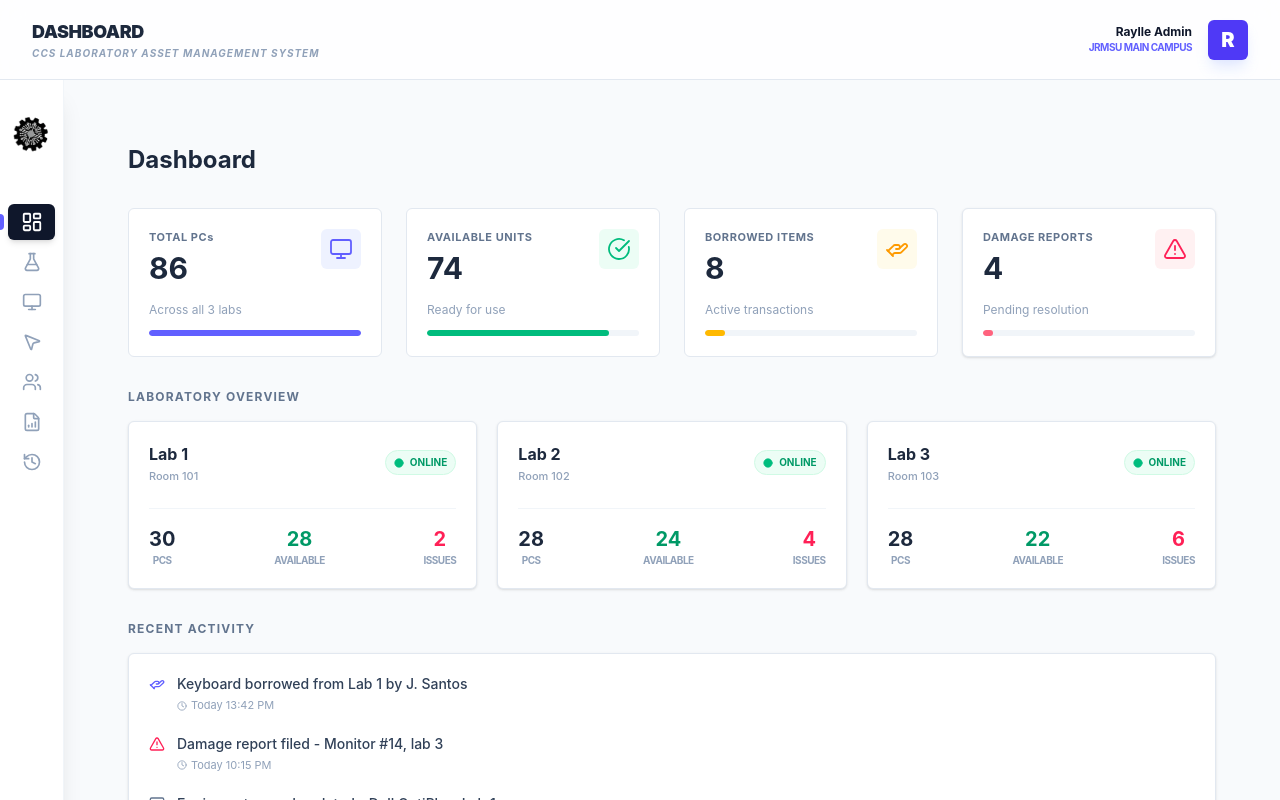
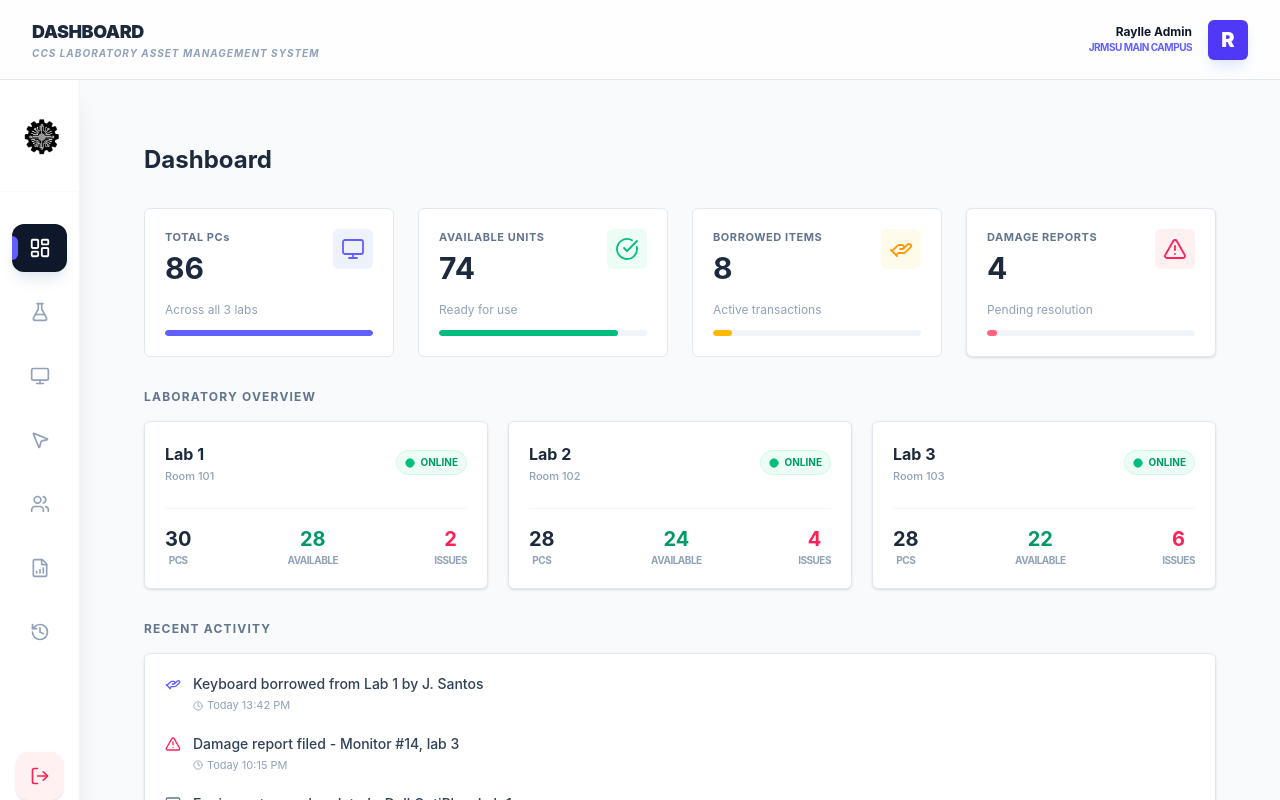
Before and after one commit to crisdanoy9-art/clams, a React (Vite) app in the folder frontend/: page / in a window 1280 px wide. Shown: the top 800 px of the page. Built offline with nearby package versions, Linux system fonts and the light colour scheme.

Commit message:
ako ng gibalik ang nausob

```diff
--- a/frontend/src/components/Sidebar.tsx
+++ b/frontend/src/components/Sidebar.tsx
@@ -9,7 +9,6 @@ import {
   Users,
   History,
   LogOut,
-  Package,
   FileBarChart,
 } from "lucide-react";
 
@@ -20,6 +19,39 @@ interface SidebarProps {
   expanded: boolean;
   onExpandChange: (expanded: boolean) => void;
 }
+
+const NavItem: React.FC<{
+  icon: React.ReactNode;
+  label: string;
+  isActive: boolean;
+  isExpanded: boolean;
+  onClick: () => void;
+}> = ({ icon, label, isActive, isExpanded, onClick }) => (
+  <button
+    onClick={onClick}
+    className={`relative w-full flex items-center rounded-xl transition-all duration-300 group ${
+      isExpanded ? "gap-4 px-4 py-3.5 justify-start" : "justify-center py-3.5"
+    } ${
+      isActive
+        ? "bg-slate-900 text-white shadow-lg shadow-slate-200"
+        : "text-slate-400 hover:bg-slate-50 hover:text-slate-900"
+    }`}
+  >
+    <div
+      className={`shrink-0 transition-transform duration-300 ${isActive ? "scale-110" : "group-hover:scale-110"}`}
+    >
+      {icon}
+    </div>
+    <span
+      className={`text-[11px] font-bold uppercase tracking-wide whitespace-nowrap transition-all duration-300 ${isExpanded ? "opacity-100" : "opacity-0 absolute"}`}
+    >
+      {label}
+    </span>
+    {isActive && (
+      <div className="absolute left-0 w-1.5 h-6 bg-indigo-500 rounded-r-full" />
+    )}
+  </button>
+);
 
 const Sidebar: React.FC<SidebarProps> = ({
   onSelect,
@@ -93,34 +125,26 @@ const Sidebar: React.FC<SidebarProps> = ({
     <aside
       onMouseEnter={() => onExpandChange(true)}
       onMouseLeave={() => onExpandChange(false)}
-      className={`h-screen bg-white shadow-xl flex flex-col border-r border-slate-100 transition-all duration-300 ease-out overflow-hidden flex-shrink-0 ${
-        expanded ? "w-64" : "w-16"
+      className={`h-screen bg-white shadow-xl flex flex-col border-r border-slate-100 transition-all duration-300 ease-out overflow-x-hidden flex-shrink-0 ${
+        expanded ? "w-64" : "w-20"
       }`}
     >
       {/* Logo Section */}
-      <div className="h-28 flex items-center px-3 shrink-0 relative">
+      <div className="h-28 flex items-center px-4 shrink-0 relative border-b border-slate-50">
         <div
-          className={`flex items-center transition-all duration-300 ease-out w-full ${
-            expanded ? "justify-start gap-3" : "justify-center"
-          }`}
+          className={`flex items-center gap-4 ${expanded ? "justify-start" : "justify-center"}`}
         >
-          <div className="relative w-12 h-12 shrink-0 aspect-square overflow-hidden">
+          <div className="relative w-12 h-12 shrink-0 aspect-square">
             <img
               src="/assets/logo.png"
               alt="Logo"
-              className="w-full h-full object-contain animate-spin"
-              style={{
-                animationDuration: "10s",
-                animationTimingFunction: "linear",
-              }}
+              className="w-full h-full object-contain"
             />
           </div>
+
+          {/* Text - just hide/show with opacity, no width changes */}
           <div
-            className={`flex flex-col transition-all duration-300 ease-out ${
-              expanded
-                ? "w-auto opacity-100 translate-x-0"
-                : "w-0 opacity-0 -translate-x-2"
-            }`}
+            className={`flex flex-col transition-opacity duration-300 ${expanded ? "opacity-100 delay-75" : "opacity-0 hidden"}`}
           >
             <h1 className="font-black text-slate-800 text-2xl leading-none tracking-tighter whitespace-nowrap">
               CLAMS
@@ -130,9 +154,10 @@ const Sidebar: React.FC<SidebarProps> = ({
             </p>
           </div>
         </div>
-      </div>{" "}
+      </div>
+
       {/* Navigation */}
-      <nav className="flex-1 py-3 space-y-1 px-2 overflow-y-auto">
+      <nav className="flex-1 py-8 space-y-4 px-3 overflow-y-auto scrollbar-hide overflow-x-hidden">
         {filteredNavItems.map((item) => (
           <NavItem
             key={item.id}
@@ -144,19 +169,20 @@ const Sidebar: React.FC<SidebarProps> = ({
           />
         ))}
       </nav>
+
       {/* Footer: Logout */}
-      <div className="p-3 mt-auto border-t border-slate-100">
+      <div className="p-4 pb-20">
         <button
           onClick={() => onSelect("logout")}
-          className={`w-full flex items-center rounded-md text-slate-400 hover:bg-rose-500 hover:text-white transition-all duration-200 ${
-            expanded ? "gap-2 px-2 py-2 justify-start" : "justify-center py-2"
+          className={`w-full flex items-center rounded-xl bg-rose-50 text-rose-500 hover:bg-rose-600 hover:text-white transition-all duration-300 shadow-sm ${
+            expanded
+              ? "gap-3 px-4 py-3.5 justify-start"
+              : "justify-center py-3.5"
           }`}
         >
-          <LogOut size={18} className="shrink-0" />
+          <LogOut size={20} className="shrink-0" />
           <span
-            className={`text-[10px] font-bold uppercase tracking-wider whitespace-nowrap transition-all duration-300 ease-out ${
-              expanded ? "w-auto opacity-100" : "w-0 opacity-0"
-            } overflow-hidden`}
+            className={`text-[11px] font-bold uppercase tracking-wider transition-all duration-300 ${expanded ? "w-auto opacity-100" : "w-0 opacity-0 absolute"}`}
           >
             Logout
           </span>
@@ -166,41 +192,4 @@ const Sidebar: React.FC<SidebarProps> = ({
   );
 };
 
-const NavItem: React.FC<{
-  icon: React.ReactNode;
-  label: string;
-  isActive: boolean;
-  isExpanded: boolean;
-  onClick: () => void;
-}> = ({ icon, label, isActive, isExpanded, onClick }) => (
-  <button
-    onClick={onClick}
-    className={`w-full flex items-center rounded-md transition-all duration-200 ${
-      isExpanded ? "gap-2 px-2 py-2 justify-start" : "justify-center py-2"
-    } ${
-      isActive
-        ? "bg-slate-900 text-white shadow-md"
-        : "text-slate-400 hover:bg-indigo-50 hover:text-indigo-600"
-    }`}
-  >
-    <div
-      className={`shrink-0 transition-transform duration-200 ${
-        isActive ? "scale-110" : ""
-      }`}
-    >
-      {icon}
-    </div>
-    <span
-      className={`text-[10px] font-bold uppercase tracking-wider whitespace-nowrap transition-all duration-300 ease-out ${
-        isExpanded ? "w-auto opacity-100" : "w-0 opacity-0"
-      } overflow-hidden`}
-    >
-      {label}
-    </span>
-    {isActive && (
-      <div className="absolute left-0 w-1 h-4 bg-indigo-500 rounded-r-full"></div>
-    )}
-  </button>
-);
-
 export default Sidebar;
```
